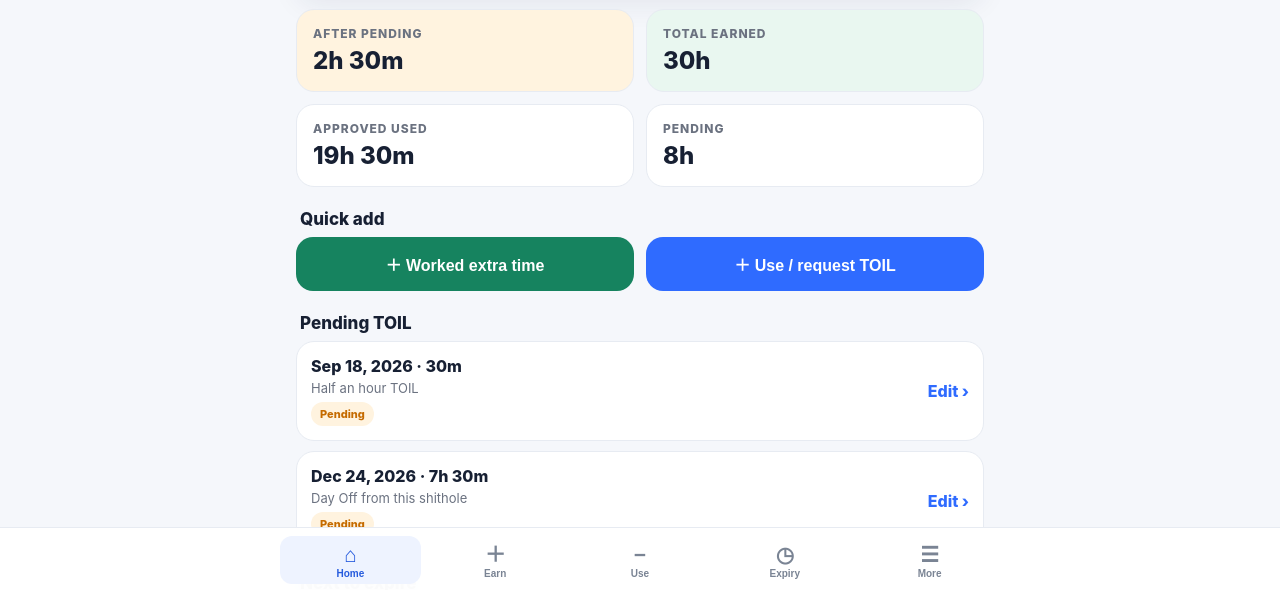
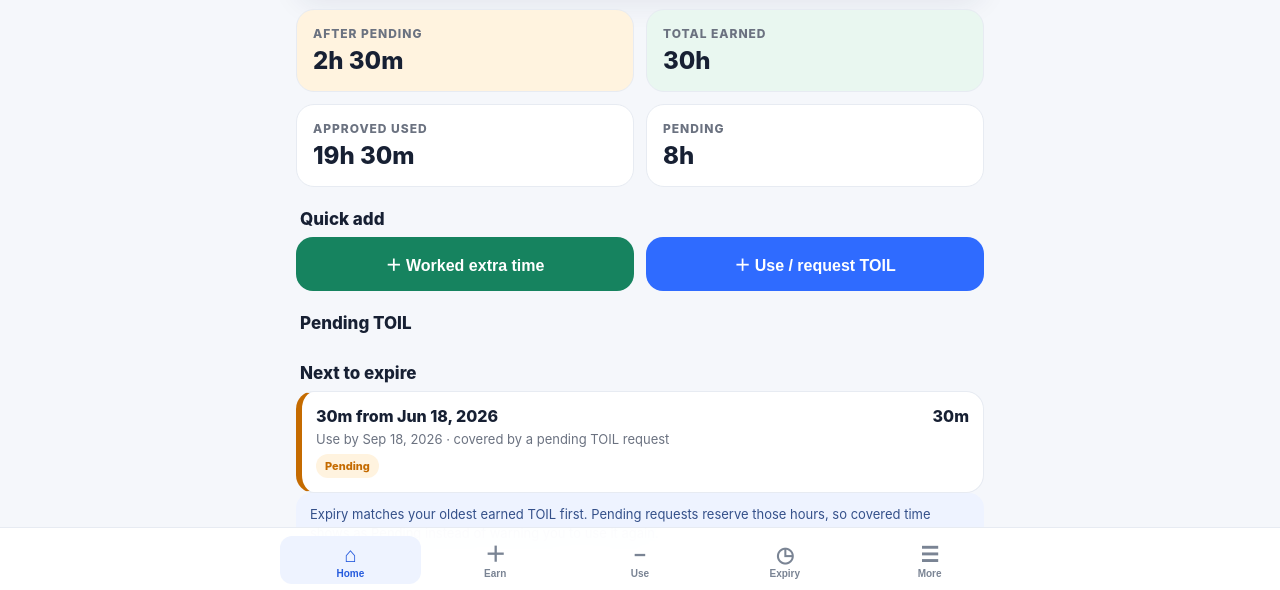
Before and after one commit to JHughes89/TOIL-Tracker, a plain HTML site: page index.html in a window 1280 px wide. Shown: the part 208-798 px from the top of the page. Drawn offline with Linux system fonts and the light colour scheme.

Commit message:
Add files via upload

```diff
--- a/app.js
+++ b/app.js
@@ -39,46 +39,37 @@ function afterPending(){ return availableNow()-pendingUsed(); }
 
 function expiryRows(){
   const rows=[...data.earned].sort((a,b)=>a.date.localeCompare(b.date));
-  let used=approvedUsed();
+  let approved=approvedUsed();
+  let pending=pendingUsed();
   const today=todayISO();
+
   return rows.map(e=>{
-    const consumed=Math.min(e.minutes, Math.max(0, used));
-    used-=consumed;
-    const remaining=e.minutes-consumed;
+    const approvedConsumed=Math.min(e.minutes,Math.max(0,approved));
+    approved-=approvedConsumed;
+    const afterApproved=e.minutes-approvedConsumed;
+
+    const pendingReserved=Math.min(afterApproved,Math.max(0,pending));
+    pending-=pendingReserved;
+
+    const uncommitted=afterApproved-pendingReserved;
     const useBy=addMonthsISO(e.date,data.settings.expiryMonths||3);
-    let days=remaining?daysBetween(useBy,today):null;
+    const days=afterApproved?daysBetween(useBy,today):null;
+
     let status='Used', cls='grey';
-    if(remaining){
+    if(afterApproved>0 && pendingReserved===afterApproved){status='Pending';cls='orange';}
+    else if(afterApproved>0 && pendingReserved>0){status='Part pending';cls='orange';}
+    else if(uncommitted>0){
       if(days<0){status='Expired';cls='red';}
       else if(days<=14){status='Use now';cls='red';}
       else if(days<=30){status='Use soon';cls='orange';}
       else{status='Plenty of time';cls='green';}
     }
-    return {...e,remaining,useBy,days,status,cls};
+    return {...e,remaining:afterApproved,pendingReserved,uncommitted,useBy,days,status,cls};
   });
 }
 
-
-function pendingRequestsSorted(){
-  return data.taken
-    .filter(x=>x.status==='Requested')
-    .sort((a,b)=>a.date.localeCompare(b.date));
-}
-
-function renderPendingHome(){
-  const el=document.getElementById('pendingHomeList');
-  if(!el) return;
-  const rows=pendingRequestsSorted();
-  el.innerHTML = rows.length ? rows.map(x=>`
-    <button class="pending-card" type="button" onclick="editTaken('${x.id}')">
-      <div>
-        <div class="pending-title">${fmtDate(x.date)} · ${fmtMinutes(x.minutes)}</div>
-        <div class="pending-note">${x.note||'Pending TOIL'}</div>
-        <span class="badge orange">Pending</span>
-      </div>
-      <div class="pending-edit">Edit ›</div>
-    </button>
-  `).join('') : '<div class="empty">No pending TOIL requests.</div>';
+function nextExpiryRow(){
+  return expiryRows().find(x=>x.remaining>0) || null;
 }
 
 function renderHome(){
@@ -88,28 +79,40 @@ function renderHome(){
   document.getElementById('approvedTotal').textContent=fmtMinutes(approvedUsed());
   document.getElementById('pendingTotal').textContent=fmtMinutes(pendingUsed());
 
-  const live=expiryRows().filter(x=>x.remaining>0).sort((a,b)=>a.useBy.localeCompare(b.useBy));
-  const n=document.getElementById('nextExpiry');
-  if(live.length){
-    const x=live[0];
-    n.innerHTML=`<div class="item expiry ${x.cls}"><div><div class="item-title">${fmtMinutes(x.remaining)} from ${fmtDate(x.date)}</div><div class="item-meta">Use by ${fmtDate(x.useBy)}${x.days!==null?` · ${x.days} days left`:''}</div><span class="badge ${x.cls}">${x.status}</span></div><div class="amount">${fmtMinutes(x.remaining)}</div></div>`;
-  } else n.innerHTML='<div class="empty">No unused earned TOIL.</div>';
+  const x=nextExpiryRow(), n=document.getElementById('nextExpiry');
+  if(!x){n.innerHTML='<div class="empty">No unused earned TOIL.</div>';return;}
+
+  if(x.pendingReserved>0 && x.uncommitted===0){
+    n.innerHTML=`<div class="item expiry orange"><div>
+      <div class="item-title">${fmtMinutes(x.pendingReserved)} from ${fmtDate(x.date)}</div>
+      <div class="item-meta">Use by ${fmtDate(x.useBy)} · covered by a pending TOIL request</div>
+      <span class="badge orange">Pending</span>
+      </div><div class="amount">${fmtMinutes(x.pendingReserved)}</div></div>`;
+  } else if(x.pendingReserved>0){
+    n.innerHTML=`<div class="item expiry orange"><div>
+      <div class="item-title">${fmtMinutes(x.remaining)} from ${fmtDate(x.date)}</div>
+      <div class="item-meta">${fmtMinutes(x.pendingReserved)} pending · ${fmtMinutes(x.uncommitted)} still uncommitted · use by ${fmtDate(x.useBy)}</div>
+      <span class="badge orange">Part pending</span>
+      </div><div class="amount">${fmtMinutes(x.uncommitted)} free</div></div>`;
+  } else {
+    n.innerHTML=`<div class="item expiry ${x.cls}"><div>
+      <div class="item-title">${fmtMinutes(x.uncommitted)} from ${fmtDate(x.date)}</div>
+      <div class="item-meta">Use by ${fmtDate(x.useBy)} · ${x.days} days left</div>
+      <span class="badge ${x.cls}">${x.status}</span>
+      </div><div class="amount">${fmtMinutes(x.uncommitted)}</div></div>`;
+  }
 }
-
 function renderExpiry(){
-  const rows=expiryRows();
-  const el=document.getElementById('expiryList');
-  el.innerHTML=rows.length?rows.map(x=>`
-    <div class="item expiry ${x.cls}">
-      <div>
-        <div class="item-title">Earned ${fmtDate(x.date)}</div>
-        <div class="item-meta">Use by ${fmtDate(x.useBy)} · earned ${fmtMinutes(x.minutes)}</div>
-        <span class="badge ${x.cls}">${x.status}</span>
-      </div>
-      <div class="amount">${fmtMinutes(x.remaining)} left</div>
-    </div>`).join(''):'<div class="empty">No earned TOIL yet.</div>';
+  const rows=expiryRows(), el=document.getElementById('expiryList');
+  el.innerHTML=rows.length?rows.map(x=>{
+    let detail, amount;
+    if(x.remaining===0){detail=`Used · earned ${fmtMinutes(x.minutes)}`;amount='0m left';}
+    else if(x.pendingReserved>0 && x.uncommitted===0){detail=`${fmtMinutes(x.pendingReserved)} reserved by pending request · use by ${fmtDate(x.useBy)}`;amount=`${fmtMinutes(x.pendingReserved)} pending`;}
+    else if(x.pendingReserved>0){detail=`${fmtMinutes(x.pendingReserved)} pending · ${fmtMinutes(x.uncommitted)} uncommitted · use by ${fmtDate(x.useBy)}`;amount=`${fmtMinutes(x.uncommitted)} free`;}
+    else{detail=`Use by ${fmtDate(x.useBy)} · earned ${fmtMinutes(x.minutes)}`;amount=`${fmtMinutes(x.uncommitted)} free`;}
+    return `<div class="item expiry ${x.cls}"><div><div class="item-title">Earned ${fmtDate(x.date)}</div><div class="item-meta">${detail}</div><span class="badge ${x.cls}">${x.status}</span></div><div class="amount">${amount}</div></div>`;
+  }).join(''):'<div class="empty">No earned TOIL yet.</div>';
 }
-
 function statusClass(s){
   if(s==='Approved')return 'green'; if(s==='Requested')return 'orange'; if(s==='Rejected'||s==='Cancelled')return 'grey'; return 'grey';
 }
--- a/index.html
+++ b/index.html
@@ -28,7 +28,7 @@
         <button class="btn primary" onclick="showScreen('take')">＋ Use / request TOIL</button>
       </div>
       <div class="section-title">Pending TOIL</div><div id="pendingHomeList" class="list"></div><div class="section-title">Next to expire</div><div id="nextExpiry"></div>
-      <div class="notice">Expiry uses your oldest earned TOIL first. Pending requests reduce “After pending” but are not treated as used until approved.</div>
+      <div class="notice">Expiry matches your oldest earned TOIL first. Pending requests reserve those hours, so covered time shows as Pending instead of warning you to use it again.</div>
     </section>
 
     <section id="earn" class="screen">
@@ -66,10 +66,10 @@
       <div id="expiryList" class="list"></div>
     </section>
 
-    <section id="more" class="screen">
+    <section id="more" class="screen more-screen">
       <div class="card"><div class="section-title" style="margin-top:0">History</div><div class="history-controls"><select id="historySort" onchange="renderHistory()"><option value="newest" selected>Newest first</option><option value="oldest">Oldest first</option></select><select id="historyTypeFilter" onchange="renderHistory()"><option>All</option><option>Earned</option><option>TOIL</option></select><select id="historyStatusFilter" onchange="renderHistory()"><option>All</option><option>Requested</option><option>Approved</option><option>Rejected</option><option>Cancelled</option></select><input id="historySearch" type="search" placeholder="Search notes or dates…" oninput="renderHistory()"></div><div id="historyList" class="list"></div></div>
 
-      <div class="card"><div class="section-title" style="margin-top:0">Overtime</div>
+      <div class="card more-card overtime-card"><div class="section-title" style="margin-top:0">Overtime</div>
       <form id="overtimeForm">
         <label>Date<input id="otDate" type="date" required></label>
         <div class="duration"><label>Hours<input id="otHours" type="number" min="0" max="24" inputmode="numeric"></label><label>Minutes<input id="otMinutes" type="number" min="0" max="59" inputmode="numeric"></label></div>
@@ -80,7 +80,7 @@
       </form>
       <hr><div id="overtimeList" class="list"></div></div>
 
-      <div class="card"><div class="section-title" style="margin-top:0">Data & updates</div>
+      <div class="card more-card data-card"><div class="section-title" style="margin-top:0">Data & updates</div>
         <div class="notice">Before installing a new build, download your data here. In the new build, use Upload data to restore everything.</div>
         <div class="quick" style="margin-top:12px"><button id="backupBtn" class="btn ghost">Download data</button><label class="btn ghost" style="text-align:center">Upload data<input id="restoreFile" type="file" accept=".json,application/json" style="display:none"></label></div>
         <button id="resetBtn" class="btn ghost" style="width:100%;margin-top:12px">Reset app data</button>
--- a/styles.css
+++ b/styles.css
@@ -69,3 +69,18 @@ hr{border:0;border-top:1px solid var(--line);margin:18px 0}
 .pending-note{font-size:13px;color:var(--muted);margin-top:4px}
 .pending-edit{font-weight:800;color:var(--blue);white-space:nowrap}
 .tap-edit{cursor:pointer}
+
+.history-item{position:relative;overflow:hidden}
+.history-item::before{content:"";position:absolute;left:0;top:0;bottom:0;width:6px}
+.history-earned,.history-approved{background:linear-gradient(90deg,var(--green-bg),#fff 40%)}
+.history-earned::before,.history-approved::before{background:var(--green)}
+.history-requested{background:linear-gradient(90deg,var(--orange-bg),#fff 40%)}
+.history-requested::before{background:var(--orange)}
+.history-rejected{background:linear-gradient(90deg,var(--grey-bg),#fff 40%)}
+.history-rejected::before{background:#9aa3af}
+.history-cancelled{background:linear-gradient(90deg,var(--red-bg),#fff 40%)}
+.history-cancelled::before{background:var(--red)}
+.more-card{border-top:5px solid transparent}
+.history-card{border-top-color:var(--blue);background:linear-gradient(180deg,#f7f9ff,#fff 120px)}
+.overtime-card{border-top-color:#775da6;background:linear-gradient(180deg,#f6f1fb,#fff 120px)}
+.data-card{border-top-color:var(--green);background:linear-gradient(180deg,#effaf5,#fff 120px)}
--- a/sw.js
+++ b/sw.js
@@ -1,5 +1,5 @@
 
-const CACHE='toil-tracker-v3';
+const CACHE='toil-tracker-v4';
 const ASSETS=['./','./index.html','./styles.css','./app.js','./manifest.json','./icon.svg'];
 self.addEventListener('install',e=>e.waitUntil(caches.open(CACHE).then(c=>c.addAll(ASSETS))));
 self.addEventListener('activate',e=>e.waitUntil(self.clients.claim()));
```
Also changed, not shown: README.txt.
